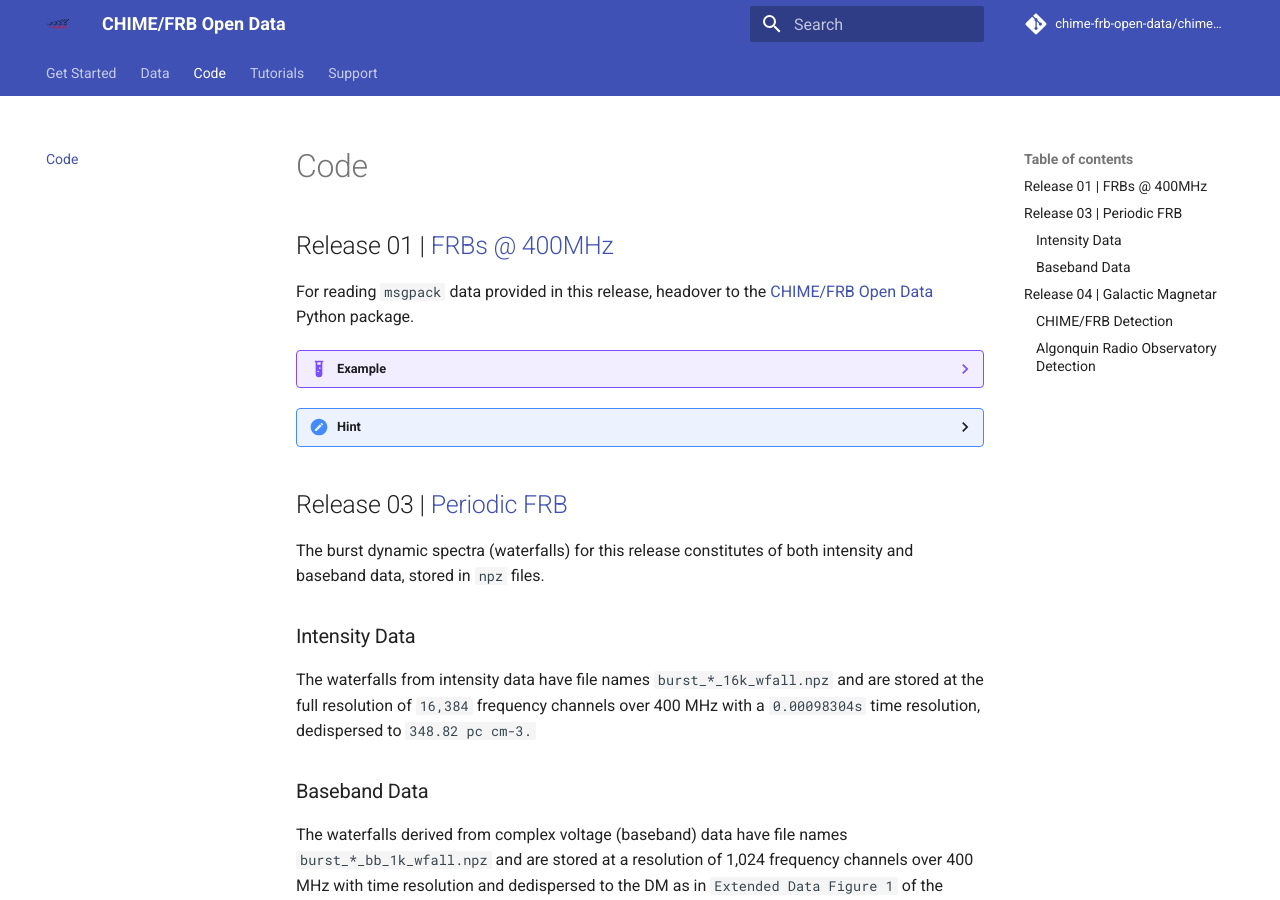
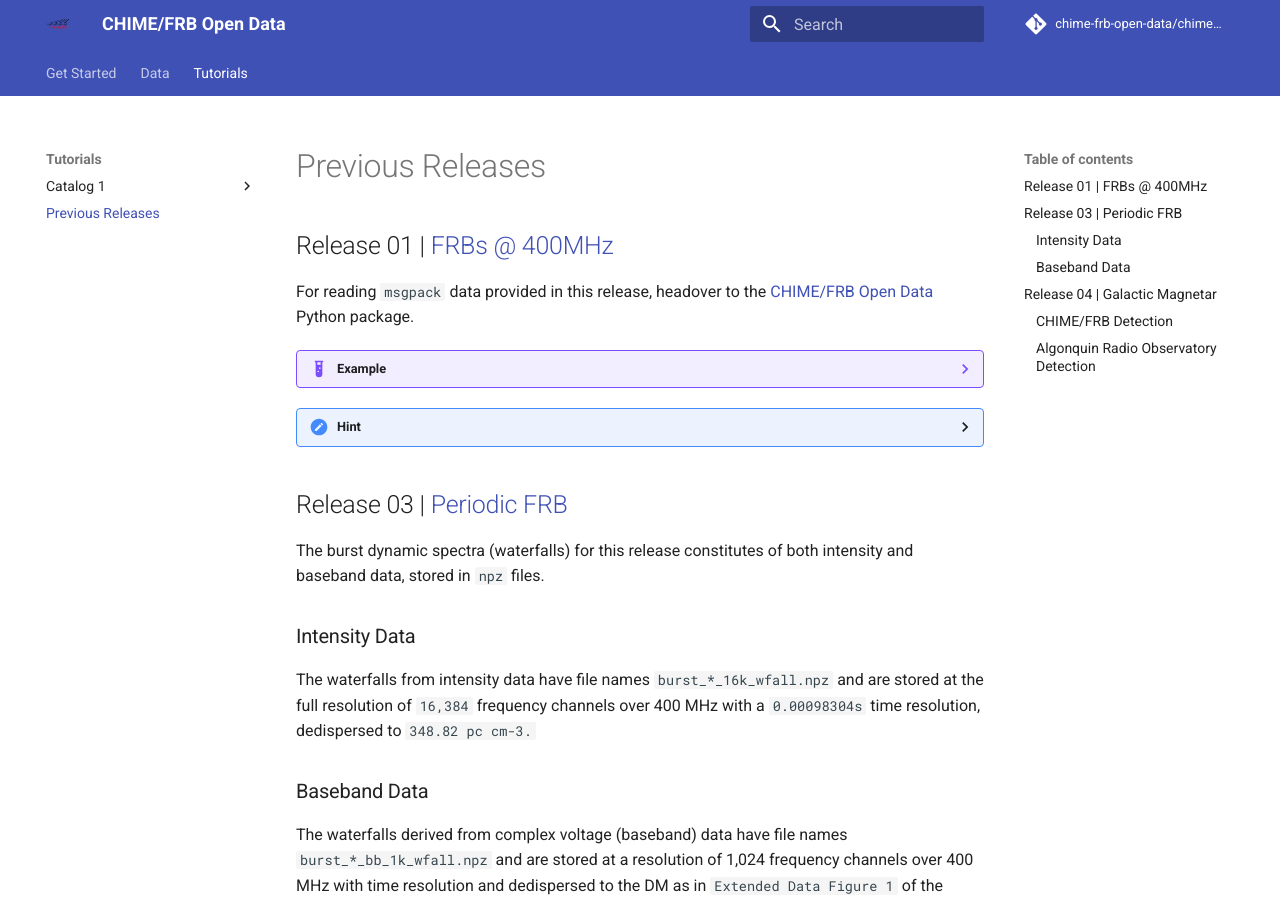
Before and after one commit to chime-frb-open-data/chime-frb-open-data.github.io, an MkDocs documentation site: the page built from docs/code.md, in a window 1280 px wide and 900 px high. Built offline with MkDocs 1.6.1 and Material for MkDocs 9.7.7, drawn with Linux system fonts in a browser that asks for light colours; comment, search, counter and statistics services are not loaded.

Commit message:
Organized all code under tutorials and removed support page for a redirect to community. -SB

```diff
--- a/mkdocs.yml
+++ b/mkdocs.yml
@@ -68,14 +68,15 @@ nav:
   - Data:
     - Releases: data-releases.md
     - Formats: data-formats.md
-  - Code: code.md
+  # - Code: code.md
   # - Papers:
   #   - Scientific: scientific.md
   #   - Technical: technical.md
   - Tutorials :
-    - Read in Catalog: catalog.md
-    - Make an Exposure Map: exposure.md
-    - Make a Localization Plot: localization.md
-    - Applying Bandpass Correction: bandpass.md
-    - Make a Waterfall Plot: waterfall.md
-  - Support: support.md
+    - Catalog 1:
+      - Read in Catalog: catalog.md
+      - Make an Exposure Map: exposure.md
+      - Make a Localization Plot: localization.md
+      - Applying Bandpass Correction: bandpass.md
+      - Make a Waterfall Plot: waterfall.md
+    - Previous Releases: code.md
```
Also changed, not shown: docs/index.md (+5 -3 lines), docs/support.md (deleted, +0 -1 lines).
